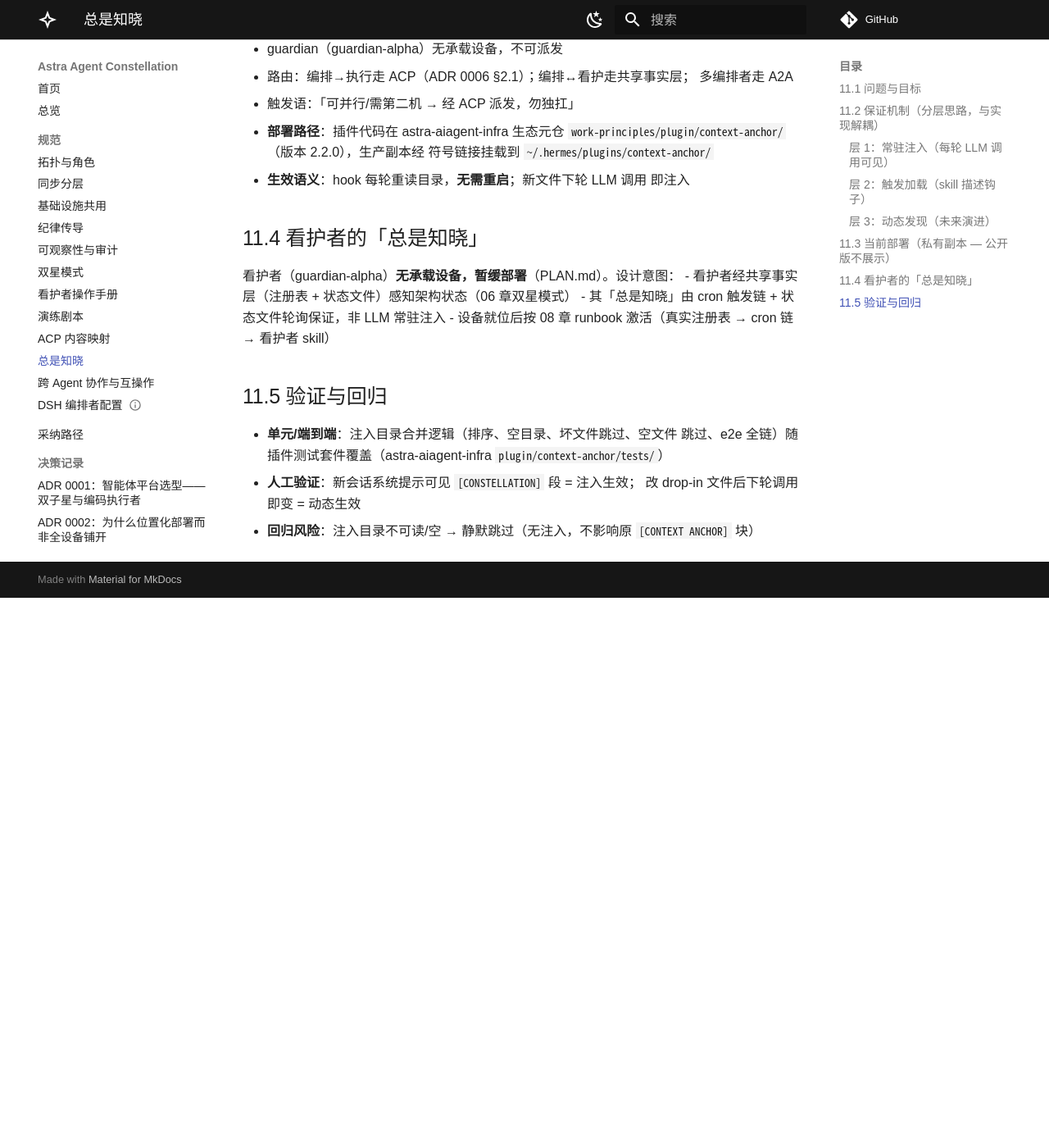
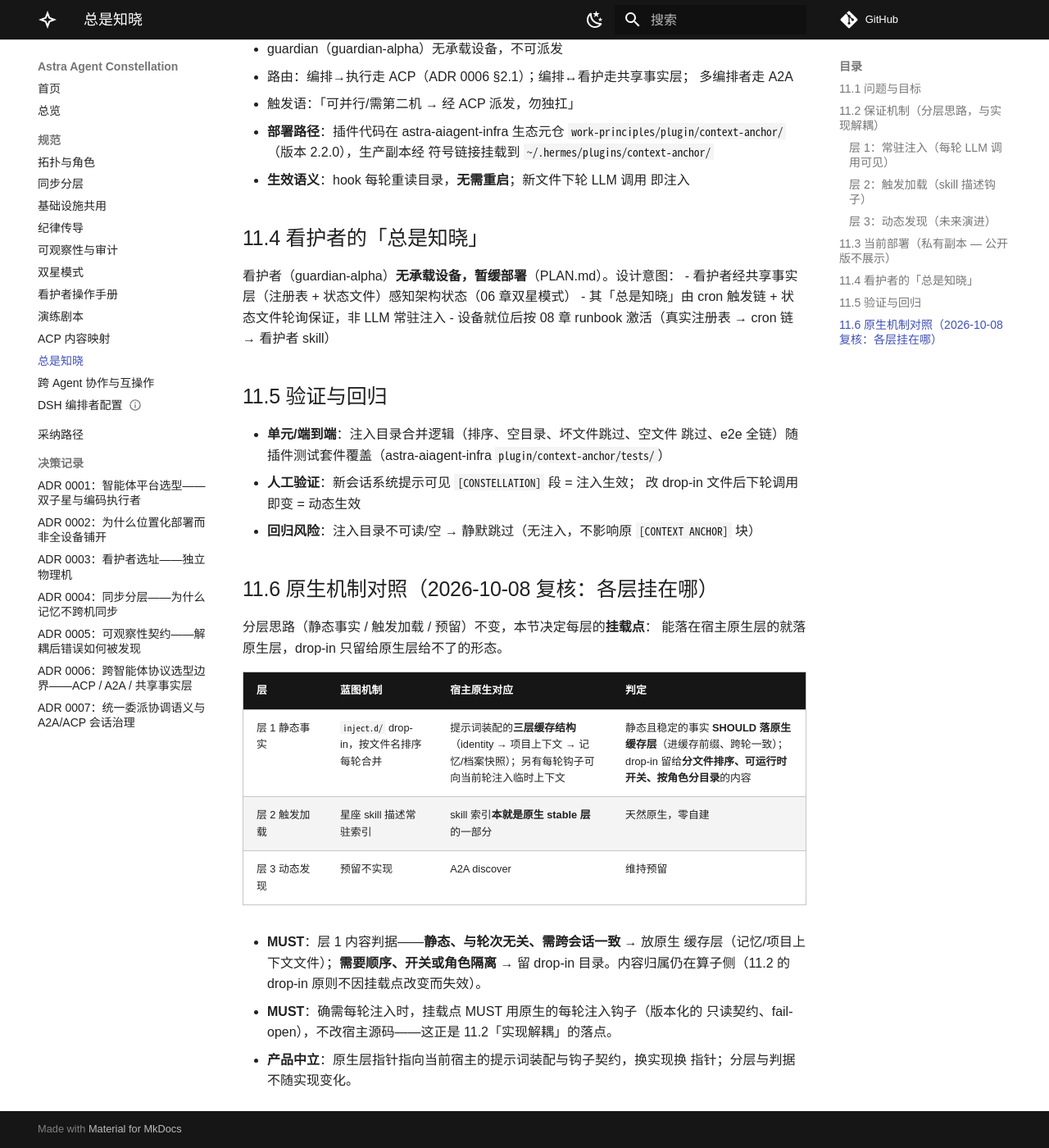
Before and after one commit to alrcatraz/astra-agent-constellation, an MkDocs documentation site: the page built from docs/11-always-aware.md, in a window 1280 px wide and 1400 px high, scrolled down 1529 px. Shown: the whole window at 82% size. Built offline with MkDocs 1.6.1 and Material for MkDocs 9.7.7, drawn with Linux system fonts in a browser that asks for light colours; comment, search, counter and statistics services are not loaded; before the commit the page ends 2258 px from its top, so only the background shows below that; some of the changed text lies outside the part shown.

Commit message:
docs: pin each always-aware layer to its native mounting point (11.6)
The layering (static facts / trigger / reserved) stands; what was missing
was where each layer mounts. The skill index already sits in the native
stable prompt tier, so layer 2 is native by construction. For layer 1 the
decision rule is content shape: static, cross-session-stable facts belong
in the native cached tiers (memory / project context files) where they
join the cached prefix, while drop-in files stay the home for ordered,
switchable, role-scoped content — and when per-turn injection is genuinely
needed it must ride the host's injection hook rather than a source patch,
which is what the layer-1 "decoupled from implementation" note always
meant. Layer 1 now points at 11.6 for the mounting-point rule.

```diff
--- a/docs/11-always-aware.md
+++ b/docs/11-always-aware.md
@@ -22,7 +22,7 @@ ACP/A2A 路由，路由依据见 01 §2.1。
 可派发清单 + 路由指针）。这层是「总是」的物理保证——只要模型在跑，
 事实就在上下文里。
 
-**实现原则（Linux drop-in 模式）**：注入内容由**外部目录**提供，每轮
+**挂载点判据（原生缓存层 vs drop-in）见 11.6。** 实现原则（Linux drop-in 模式）：注入内容由**外部目录**提供，每轮
 调用时按文件名排序合并，单文件失败跳过（safe degradation）。目录内
 `10-*.md`、`20-*.md` 前缀控制顺序。新增注入 = 新增文件；禁用 = 改名；
 删除 = 删文件。**内容归属在算子侧，不在实现侧**——即使换注入实现，
@@ -85,3 +85,22 @@ pre_llm_call 钩子，v2.2）。
   改 drop-in 文件后下轮调用即变 = 动态生效
 - **回归风险**：注入目录不可读/空 → 静默跳过（无注入，不影响原
   `[CONTEXT ANCHOR]` 块）
+
+## 11.6 原生机制对照（2026-10-08 复核：各层挂在哪）
+
+分层思路（静态事实 / 触发加载 / 预留）不变，本节决定每层的**挂载点**：
+能落在宿主原生层的就落原生层，drop-in 只留给原生层给不了的形态。
+
+| 层 | 蓝图机制 | 宿主原生对应 | 判定 |
+|:--|:--|:--|:--|
+| 层 1 静态事实 | `inject.d/` drop-in，按文件名排序每轮合并 | 提示词装配的**三层缓存结构**（identity → 项目上下文 → 记忆/档案快照）；另有每轮钩子可向当前轮注入临时上下文 | 静态且稳定的事实 **SHOULD 落原生缓存层**（进缓存前缀、跨轮一致）；drop-in 留给**分文件排序、可运行时开关、按角色分目录**的内容 |
+| 层 2 触发加载 | 星座 skill 描述常驻索引 | skill 索引**本就是原生 stable 层**的一部分 | 天然原生，零自建 |
+| 层 3 动态发现 | 预留不实现 | A2A discover | 维持预留 |
+
+- **MUST**：层 1 内容判据——**静态、与轮次无关、需跨会话一致** → 放原生
+  缓存层（记忆/项目上下文文件）；**需要顺序、开关或角色隔离** → 留 drop-in
+  目录。内容归属仍在算子侧（11.2 的 drop-in 原则不因挂载点改变而失效）。
+- **MUST**：确需每轮注入时，挂载点 MUST 用原生的每轮注入钩子（版本化的
+  只读契约、fail-open），不改宿主源码——这正是 11.2「实现解耦」的落点。
+- **产品中立**：原生层指针指向当前宿主的提示词装配与钩子契约，换实现换
+  指针；分层与判据不随实现变化。
```
